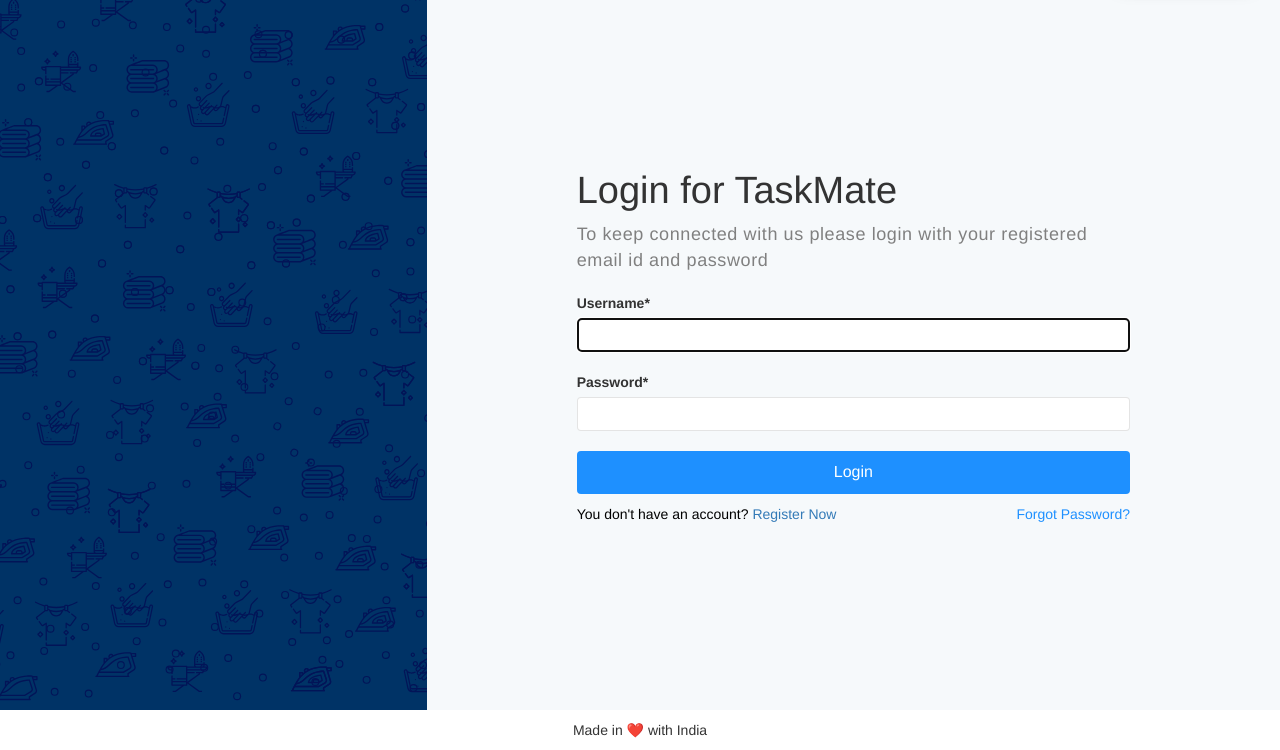
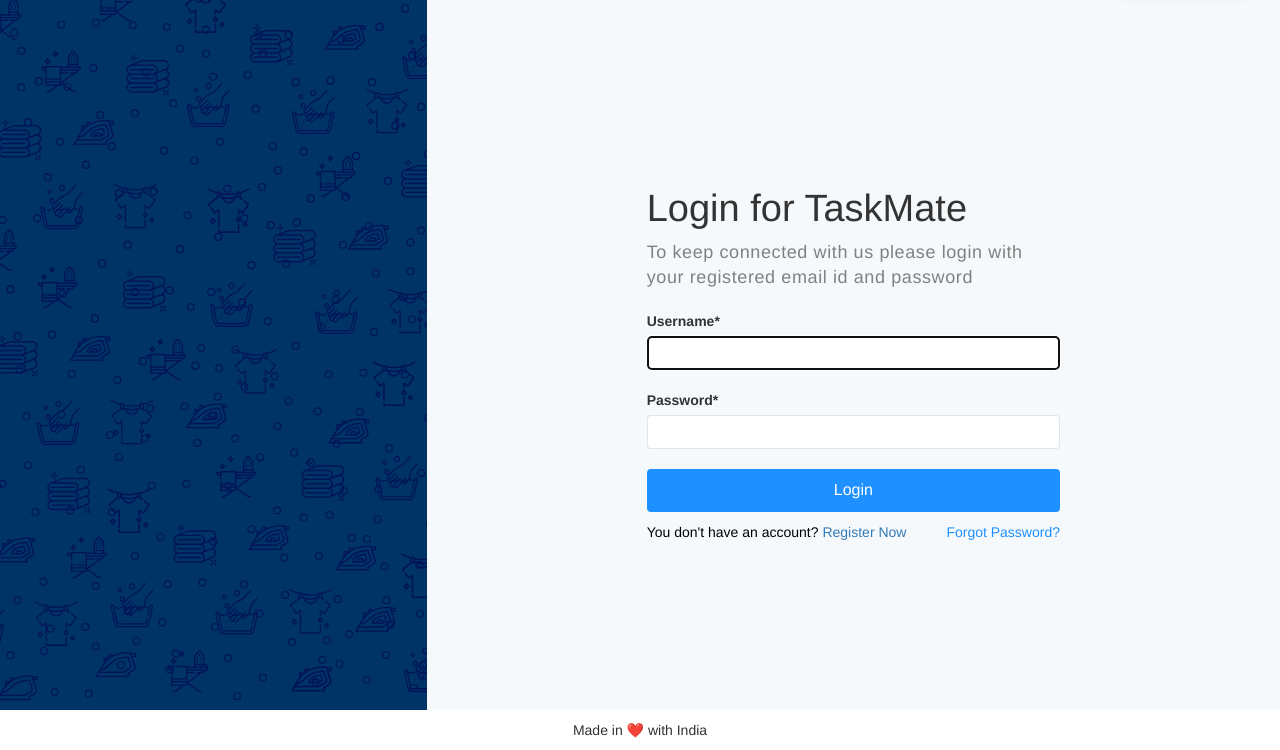
Before and after one commit to paik1/YourLaundryGuy, a Django app: page /accounts/login/ in a window 1280 px wide. Shown: the part 50-800 px from the top of the page. Run offline with Django 3.2, Linux system fonts and the light colour scheme; some libraries are stand-ins or nearby versions.

Commit message:
Updated css

```diff
--- a/yourlaundryguy/static/css/auth.css
+++ b/yourlaundryguy/static/css/auth.css
@@ -80,7 +80,8 @@
 }
 
 .login-div {
-  padding: 15rem;
+  padding: 1rem 22rem;
+  margin: auto;
 }
 
 /* Media Query */
--- a/yourlaundryguy/static/css/pricing.css
+++ b/yourlaundryguy/static/css/pricing.css
@@ -7,6 +7,7 @@
 
 .pricing-header {
   text-align: center;
+  margin-top: 2rem;
 }
 
 .pricing-header > p {
@@ -19,7 +20,7 @@
   grid-gap: 8px;
   width: 100%;
   margin: 12px;
-  margin-top: 4rem;
+  margin-top: 2rem;
   padding: 2rem;
   grid-template-columns: repeat(auto-fit, minmax(200px, 1fr));
 }
```
